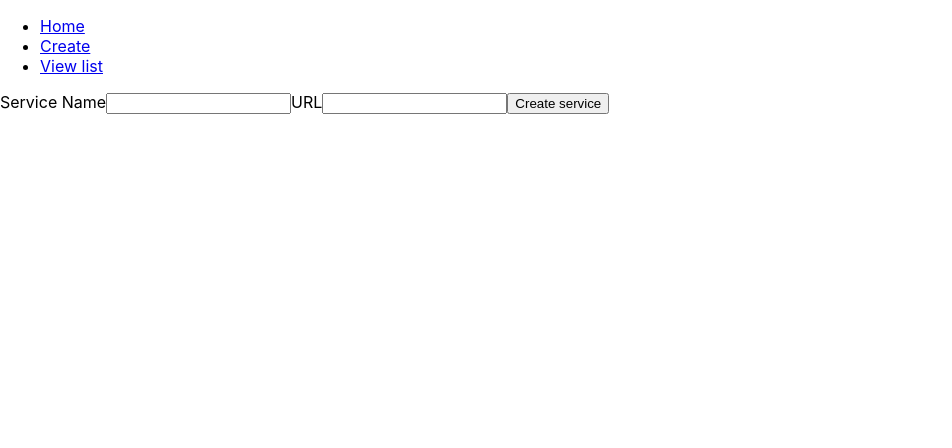
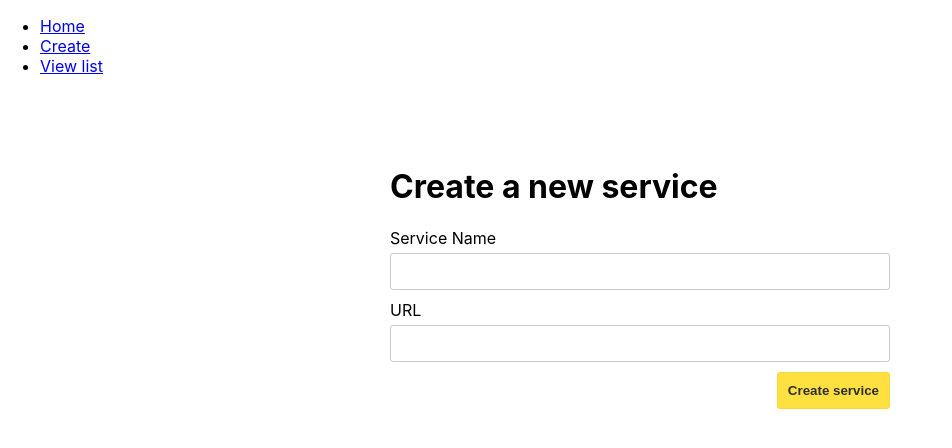
Before and after one commit to charisseysabel/challenge-kry, a React (Create React App) app in the folder frontend/: page /create in a window 1280 px wide. Shown: the top 448 px of the page, without its empty margins (0-952 px from the left). Built offline with nearby package versions, Linux system fonts and the light colour scheme.

Commit message:
Style service create page

```diff
--- /dev/null
+++ b/frontend/src/components/Button/index.tsx
@@ -0,0 +1,35 @@
+import React from "react";
+import className from "classnames";
+import styles from "./styles.module.css";
+
+export const ButtonContainer = ({
+  children,
+}: {
+  children: React.ReactNode;
+}) => {
+  return <div className={styles.buttonContainer}>{children}</div>;
+};
+
+type ButtonProps = {
+  children: React.ReactNode;
+  type: "button" | "submit" | "reset";
+  disabled: boolean;
+};
+const Button = ({ children, type, disabled }: ButtonProps) => {
+  return (
+    <button
+      type={type}
+      className={className(styles.button, { [styles.disabled]: disabled })}
+      disabled={disabled}
+    >
+      {children}
+    </button>
+  );
+};
+
+Button.defaultProps = {
+  type: "button",
+  disabled: false,
+};
+
+export default Button;
--- /dev/null
+++ b/frontend/src/components/Button/styles.module.css
@@ -0,0 +1,24 @@
+.button {
+  padding: 10px;
+  border: 1px solid #f5d93b;
+  background-color: #fee140;
+  color: rgb(46, 46, 46);
+  font-weight: bold;
+  border-radius: 3px;
+}
+
+.button:hover:not(.disabled) {
+  cursor: pointer;
+  background-color: #f5d93e;
+}
+
+.disabled {
+  border: 1px solid rgb(211, 211, 211);
+  background-color: rgb(194, 194, 194);
+  color: rgb(88, 88, 88);
+}
+
+.buttonContainer {
+  display: flex;
+  justify-content: flex-end;
+}
--- a/frontend/src/components/Form/index.tsx
+++ b/frontend/src/components/Form/index.tsx
@@ -1,5 +1,8 @@
 import React from "react";
 import { Error } from "../../types";
+import styles from "./styles.module.css";
+import { Card } from "../Card";
+import Button, { ButtonContainer } from "../Button";
 
 const ERROR_MESSAGES = {
   MISSING_NAME: "Name is required",
@@ -31,8 +34,11 @@ const Form = ({ onSubmit, errors, name, setName, url, setUrl }: FormProps) => {
   return (
     <>
       {errors.length !== 0 && <ErrorMessage errors={errors} />}
-      <form onSubmit={onSubmit}>
-        <label htmlFor="name">Service Name</label>
+      <form onSubmit={onSubmit} className={styles.formContainer}>
+        <div className={styles.group}>
+          <label htmlFor="name" className={styles.label}>
+            Service Name
+          </label>
           <input
             type="text"
             id="name"
@@ -40,9 +46,14 @@ const Form = ({ onSubmit, errors, name, setName, url, setUrl }: FormProps) => {
             value={name}
             onChange={(e) => setName(e.target.value)}
             required
+            className={styles.input}
           />
+        </div>
 
-        <label htmlFor="url">URL</label>
+        <div className={styles.group}>
+          <label htmlFor="url" className={styles.label}>
+            URL
+          </label>
           <input
             type="url"
             id="url"
@@ -50,9 +61,13 @@ const Form = ({ onSubmit, errors, name, setName, url, setUrl }: FormProps) => {
             value={url}
             onChange={(e) => setUrl(e.target.value)}
             required
+            className={styles.input}
           />
+        </div>
 
-        <button type="submit">Create service</button>
+        <ButtonContainer>
+          <Button type="submit">Create service</Button>
+        </ButtonContainer>
       </form>
     </>
   );
--- /dev/null
+++ b/frontend/src/components/Form/styles.module.css
@@ -0,0 +1,21 @@
+.input {
+  border: 1px solid #cacaca;
+  padding: 10px;
+  border-radius: 3px;
+}
+
+.formContainer {
+  display: flex;
+  flex-direction: column;
+  margin: 0 auto;
+}
+
+.group {
+  margin-bottom: 10px;
+  display: flex;
+  flex-direction: column;
+}
+
+.label {
+  margin-bottom: 5px;
+}
--- a/frontend/src/pages/CreateService/index.tsx
+++ b/frontend/src/pages/CreateService/index.tsx
@@ -3,6 +3,7 @@ import Form from "../../components/Form";
 import { Error } from "../../types";
 import { validateFields } from "../../components/Form/helpers/formValidators";
 import { addService } from "../../api/service";
+import { Card } from "../../components/Card";
 
 const CreateService = () => {
   const [serviceName, setServiceName] = useState<string>("");
@@ -33,7 +34,12 @@ const CreateService = () => {
     errors,
   };
 
-  return <Form {...formProps} />;
+  return (
+    <Card>
+      <h1>Create a new service</h1>
+      <Form {...formProps} />
+    </Card>
+  );
 };
 
 export default CreateService;
```
Lines whose indentation alone changed are shown as unchanged.
